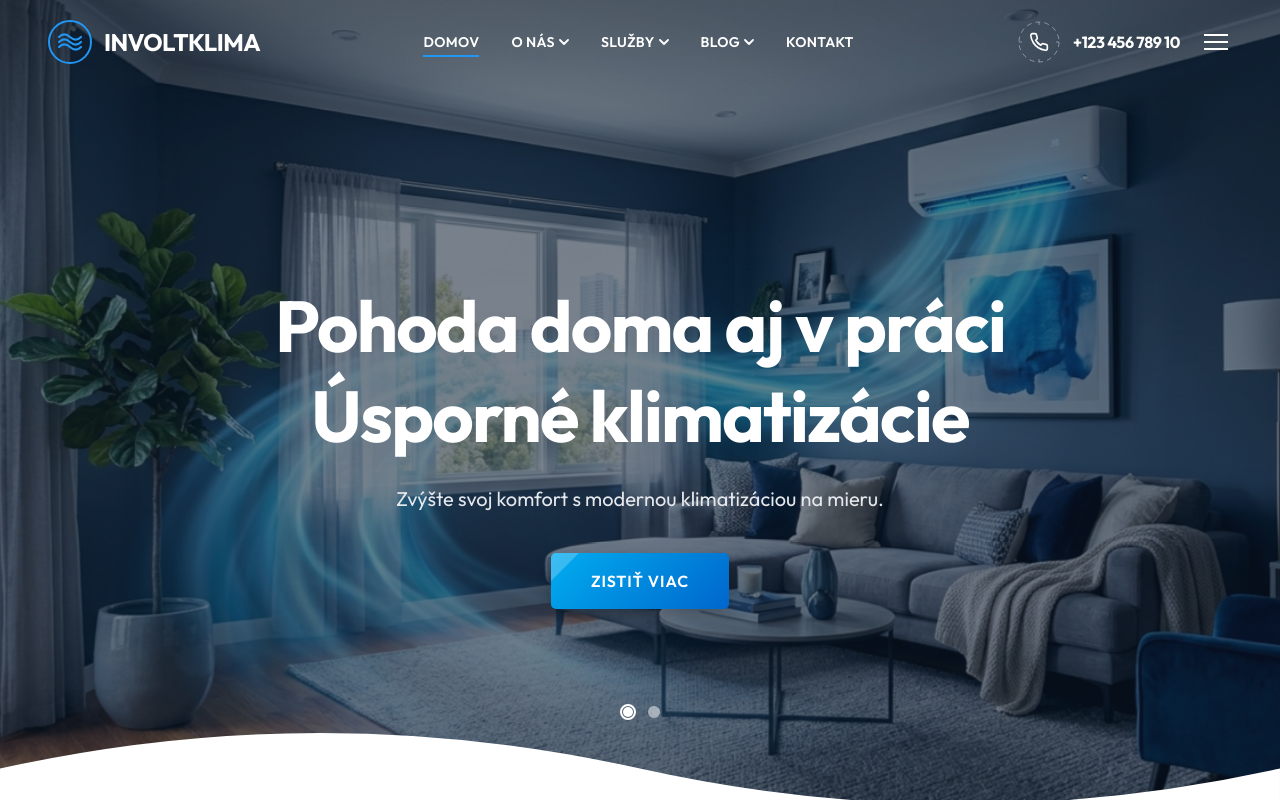
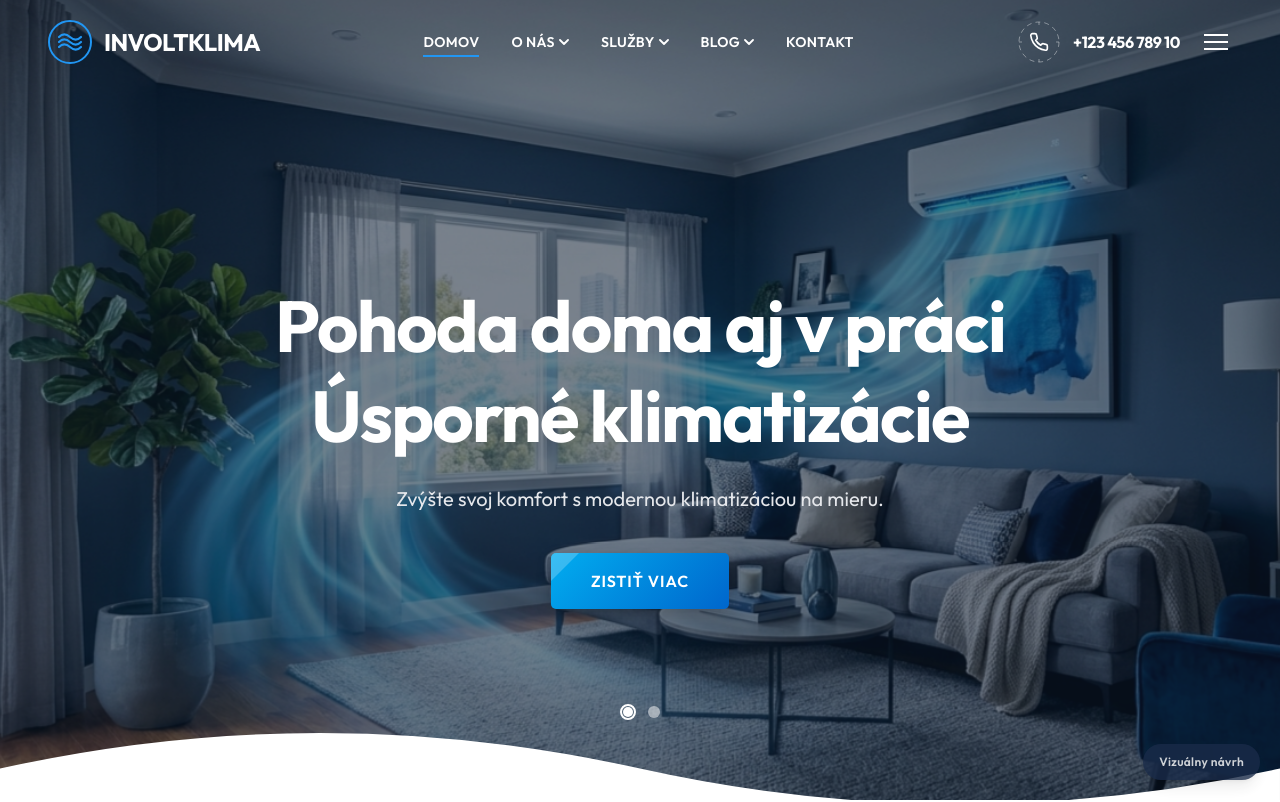
Before and after one commit to soltymwork/involtklima, a Next.js app: page / in a window 1280 px wide. Shown: the top 802 px of the page. Built offline with nearby package versions, Linux system fonts and the light colour scheme.

Commit message:
Add files via upload

```diff
--- a/app/layout.tsx
+++ b/app/layout.tsx
@@ -18,6 +18,9 @@ export default function RootLayout({ children }: { children: React.ReactNode })
         <Navbar />
         <main>{children}</main>
         <Footer />
+        <div className="fixed bottom-5 right-5 z-[9999] bg-[#1a2b49] text-white text-xs font-semibold px-4 py-2.5 rounded-full shadow-lg opacity-80 pointer-events-none select-none tracking-wide">
+          Vizuálny návrh
+        </div>
       </body>
     </html>
   );
```
